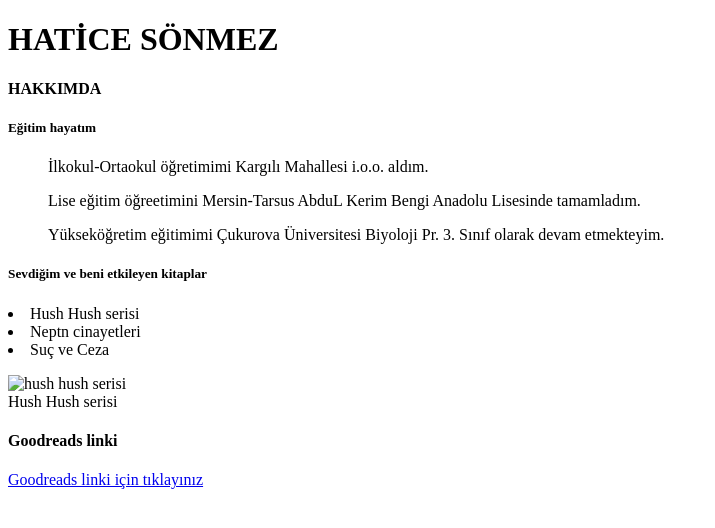
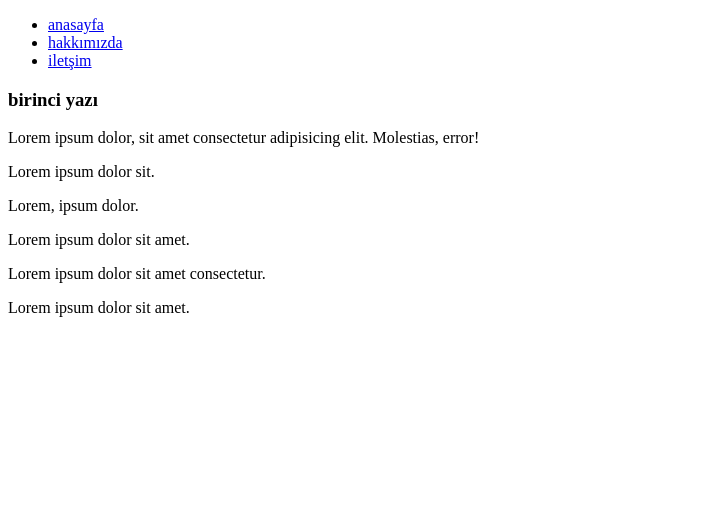
Before and after one commit to haticeo01/kodluyoruzilkrepo, a plain HTML site: page index.html in a window 1280 px wide. Shown: the whole page, without its empty margins (0-715 px from the left). Drawn offline with Linux system fonts and the light colour scheme.

Commit message:
html bölüm sonu çalışması 2
bölüm sonu çalışması2

```diff
--- a/index.html
+++ b/index.html
@@ -3,42 +3,42 @@
 <head>
     <meta charset="UTF-8">
     <meta name="viewport" content="width=device-width, initial-scale=1.0">
-    <title>İlk Web Sayfam</title>
-
+    <title>kodluyoruz</title>
 
 </head>
 <body>
+    <!--Navbar- start-->
+    <header>
+        <nav>
+            <ul>
+                <li>
+                    <a href="index.html">anasayfa</a>
+                </li>
+                <li><a href="about-us.html">hakkımızda</a>
+                </li>
+                <li><a href="contact.html">iletşim</a></li>
+            </ul>
+        </nav>
+    </header>
+    <!--Navbar- end-->
 
-    <!--h1 ve h4 elementi başlangıç-->
-    <h1>HATİCE SÖNMEZ</h1>
-    <h4>HAKKIMDA</h4>
-    <!--h1 ve h4 elementi bitiş-->
+    <!--Content - start-->
+<section>
+    <!--Articles-start-->
+    <article>
+        <h1>birinci yazı</h1>
+        <p>Lorem ipsum dolor, sit amet consectetur adipisicing elit. Molestias, error!</p>
+    <p>Lorem ipsum dolor sit.</p>
+    <p>Lorem, ipsum dolor.</p>
+    <p>Lorem ipsum dolor sit amet.</p>
+    <p>Lorem ipsum dolor sit amet consectetur.</p>
+    <p>Lorem ipsum dolor sit amet. </p>
+    </article>
+    <!--Articles-end-->
+</section>
+      <!--Content - end-->
 
-    <!--p ve ol elementi başlangıç-->
-    <p> <h5> Eğitim hayatım </h5>
-    <ol>İlkokul-Ortaokul öğretimimi Kargılı Mahallesi i.o.o. aldım.</ol>
-    <ol>Lise eğitim öğreetimini Mersin-Tarsus AbduL Kerim Bengi Anadolu Lisesinde tamamladım.</ol>
-    <ol>Yükseköğretim eğitimimi Çukurova Üniversitesi Biyoloji Pr. 3. Sınıf olarak devam etmekteyim.</ol>
-    </p>
-<!---p ve ol elementi bitiş-->
-
-    <!--p ve li elementi başlangıç-->
- <p> <h5> Sevdiğim ve beni etkileyen kitaplar</h5>
-<li>Hush Hush serisi</li>
-<li>Neptn cinayetleri</li>
-<li>Suç ve Ceza</li> </p>
-<!--p ve li elementi bitiş-->
-
-<!--img elementi ve br başlangıç-->
-<img src="./hush hush.jpg" alt="hush hush serisi" title="hush hush serisi" target="hush hush serisi">
-<br> <a>Hush Hush serisi</a> </br>
-<!--img elementi ve br bitiş-->
-
-<h4>Goodreads linki</h4>
-
-<!--a elementi başlangıç-->
-<a href="https://www.goodreads.com/book/show/6339664-hush-hush"> Goodreads linki için tıklayınız</a>
-<!--a elementi bitiş-->
-
+      <!--Footer- start-->
+      <!--Footer- end-->
 </body>
 </html>
```
Also changed, not shown: about-us.html (added), contact.html (added).
